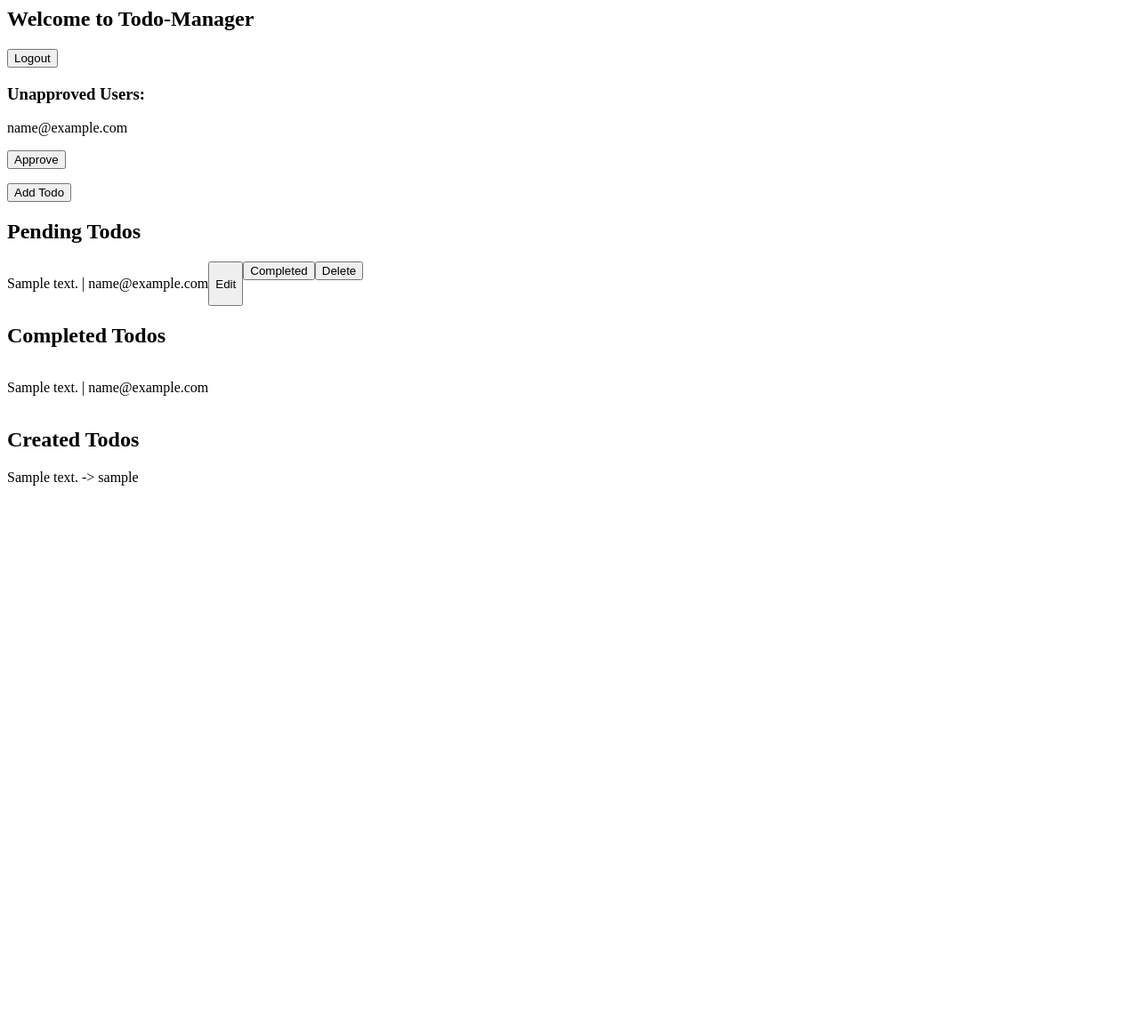
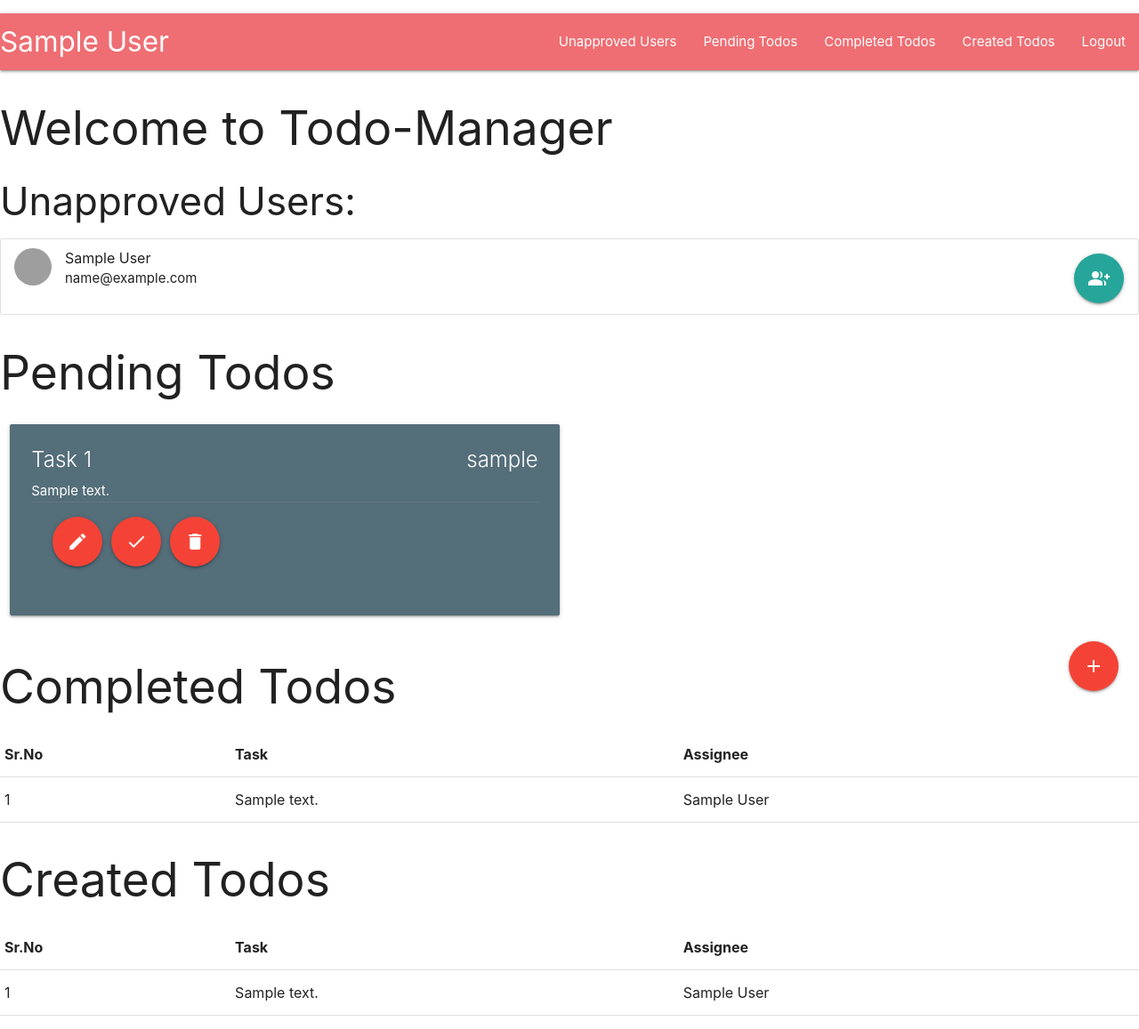
Before and after one commit to sachinharpalani/Todo-Manager, a Django app: template todos/templates/home.html in a window 1280 px wide. Shown: the whole page at 89% size. Before the commit the page ends 546 px from the top, so only its background shows below. Run offline with Django 3.2, Linux system fonts and the light colour scheme; the template is opened without the code that fills it: values that come from a table or form of the project are taken from there, others are empty; tables that the repository leaves empty hold one stand-in row (values such as "Sample post"); some libraries are stand-ins or nearby versions; grey boxes are pictures that could not be loaded.

Commit message:
Refactor UI: Added materialize css

```diff
--- /dev/null
+++ b/accounts/templates/base.html
@@ -0,0 +1,48 @@
+<html>
+
+    <head>
+        <link href="https://fonts.googleapis.com/icon?family=Material+Icons" rel="stylesheet">
+        <link rel="stylesheet" type="text/css" href="https://cdnjs.cloudflare.com/ajax/libs/materialize/0.97.5/css/materialize.min.css">
+        <style>
+         body {
+             display: flex;
+             min-height: 100vh;
+             flex-direction: column;
+         }
+
+         main {
+             flex: 1 0 auto;
+         }
+
+         body {
+             background: #fff;
+         }
+
+         .input-field input[type=date]:focus + label,
+         .input-field input[type=text]:focus + label,
+         .input-field input[type=email]:focus + label,
+         .input-field input[type=password]:focus + label {
+             color: #e91e63;
+         }
+
+         .input-field input[type=date]:focus,
+         .input-field input[type=text]:focus,
+         .input-field input[type=email]:focus,
+         .input-field input[type=password]:focus {
+             border-bottom: 2px solid #e91e63;
+             box-shadow: none;
+         }
+        </style>
+    </head>
+    <body>
+        <div class="section">
+            {% block content %} {% endblock %}
+        </div>
+
+        <!-- Compiled and minified JavaScript -->
+
+        <link rel="stylesheet" href="https://cdnjs.cloudflare.com/ajax/libs/materialize/1.0.0/css/materialize.min.css">
+        <script src="https://cdnjs.cloudflare.com/ajax/libs/materialize/1.0.0/js/materialize.min.js"></script>
+    </body>
+
+</html>
--- a/accounts/urls.py
+++ b/accounts/urls.py
@@ -7,5 +7,5 @@ urlpatterns = [
     path('register', registration, name='register'),
     path('login', login, name='login'),
     path('logout', logout, name='logout'),
-    path('approve', approve_account, name='approve'),
+    path('approve/<int:user_id>', approve_account, name='approve'),
 ]
--- a/accounts/views.py
+++ b/accounts/views.py
@@ -60,10 +60,8 @@ def logout(request):
     return redirect(reverse('todos:home'))
 
 
-def approve_account(request):
+def approve_account(request, user_id):
     if request.method == 'POST':
-        print(request.POST.get('user_id'))
-        user_id = request.POST.get('user_id')
         my_user = get_object_or_404(MyUser, pk=user_id)
         my_user.is_approved = True
         my_user.save()
--- a/todos/templates/home.html
+++ b/todos/templates/home.html
@@ -1,41 +1,94 @@
+{% extends 'base.html' %}
+{% block content %}
+
+<script>
+  function ShowSideBar(){
+  $(document).ready(function(){
+    $('sidenav').sidenav();
+  });
+  }
+</script>
+<!-- Nav bar: https://materializecss.com/navbar.html -->
+<nav>
+    <div class="nav-wrapper">
+      <a href="#!" class="brand-logo">{{ my_user.domain.name }}</a>
+      <a href="#" onclick="ShowSideBar()" data-target="mobile-demo" class="sidenav-trigger"><i class="material-icons">menu</i></a>
+      <ul class="right hide-on-med-and-down">
+        <li><a href="sass.html">Unapproved Users</a></li>
+        <li><a href="sass.html">Pending Todos</a></li>
+        <li><a href="badges.html">Completed Todos</a></li>
+        <li><a href="collapsible.html">Created Todos</a></li>
+        <li><a href="{% url 'accounts:logout' %}">Logout</a></li>
+      </ul>
+    </div>
+</nav>
+
+  <ul class="sidenav" id="mobile-demo">
+    <li><a href="sass.html">Sass</a></li>
+    <li><a href="badges.html">Components</a></li>
+    <li><a href="collapsible.html">Javascript</a></li>
+    <li><a href="mobile.html">Mobile</a></li>
+  </ul>
+
+<div class="fixed-action-btn">
+  <a class="btn-floating btn-large red" href="{% url 'todos:add' %}">
+    <i class="large material-icons">add</i>
+  </a>
+</div>
   <h2> Welcome to Todo-Manager </h2>
 
-<input type="button" onclick="window.location='{% url 'accounts:logout' %}';" value="Logout">
-
-{% if unapproved_users and my_user.is_admin%}
+{% if my_user.is_admin %}
 <h3> Unapproved Users: </h3>
+<ul class="collection">
   {% for user in unapproved_users %}
-<form action="{% url 'accounts:approve' %}" method="post">
+    <li class="collection-item avatar">
+      <img src="https://ukla.org/images/icons/user-icon.svg" alt="" class="circle">
+      <span class="title">{{ user.user.get_full_name }}</span>
+      <p>{{ user.user.email }}</p>
+      <form action="{% url 'accounts:approve' user_id=user.id %}" method="post" style="margin-right: 10px">
               {% csrf_token %}
-    <input type="hidden" name="user_id" value="{{ user.id}}">
-    <p> {{ user.user.email }}</p>
-    <input type="submit" value="Approve">
+              <button type="submit" class="right btn-floating btn-large pulse secondary-content">
+                <i class="large material-icons">group_add</i>
+              </button>
       </form>
+    </li>
   {% endfor %}
+</ul>
 {% endif %}
-
-<input type="button" onclick="window.location='{% url 'todos:add' %}';" value="Add Todo">
 
 <h2>Pending Todos</h2>
 {% if pending_todos %}
 {% for todo in pending_todos %}
-<div style="display:flex">
-    {% if my_user.is_admin %}
-    <p>{{todo.content}} | {{ todo.assigned_to.user.email }}</p>
-    {% else %}
-    <p>{{todo.content}}</p>
-    {% endif %}
-    {% if my_user == todo.assigned_to %}
-    <input type="button" value="Edit" onclick="window.location='{% url 'todos:edit' todo_id=todo.id %}';">
-      <form action="{% url 'todos:complete' todo_id=todo.id %}" method="post">
+<div class="row">
+    <div class="col s12 m6">
+      <div class="card blue-grey darken-1">
+        <div class="card-content white-text">
+          <span class="card-title">
+            <p class="left">Task {{ forloop.counter }} </p>
+            <p class="right">{{ todo.assigned_to }}</p><br>
+          </span>
+          <p>{{ todo.content }}</p>
+          <div class="card-action" style="display: flex;">
+            <a class="left btn-floating btn-large red" href="{% url 'todos:edit' todo_id=todo.id %}" style="margin-right: 10px">
+            <i class="large material-icons">edit</i>
+          </a>
+          <form action="{% url 'todos:complete' todo_id=todo.id %}" method="post" style="margin-right: 10px">
               {% csrf_token %}
-        <input type="submit" value="Completed">
+              <button type="submit" class="btn-floating btn-large red">
+                <i class="large material-icons">done</i>
+              </button>
           </form>
-      <form action="{% url 'todos:delete' todo_id=todo.id %}">
+          <form action="{% url 'todos:delete' todo_id=todo.id %}" method="post" style="margin-right: 10px">
               {% csrf_token %}
-        <input type="submit" value="Delete">
+              <button type="submit" class="right btn-floating btn-large red">
+                <i class="large material-icons">delete</i>
+              </button>
           </form>
-     {% endif %}
+        </div>
+
+      </div>
+    </div>
+</div>
 </div>
 {% endfor %}
 
@@ -45,23 +98,58 @@
 
 <h2>Completed Todos</h2>
 {% if completed_todos %}
+<table>
+        <thead>
+          <tr>
+              <th>Sr.No</th>
+              <th>Task</th>
+              {% if my_user.is_admin %}
+              <th>Assignee</th>
+              {% endif %}
+          </tr>
+        </thead>
+        <tbody>
 {% for todo in completed_todos %}
-<div style="display:flex">
+          <tr>
+            <td>{{ forloop.counter }}</td>
+            <td>{{ todo.content }}</td>
             {% if my_user.is_admin %}
-<p>{{todo.content}} | {{ todo.assigned_to.user.email }}</p>
-{% else %}
-<p>{{todo.content}}</p>
+            <td>{{ todo.assigned_to.user.get_full_name }}</td>
             {% endif %}
-</div>
+          </tr>
 {% endfor %}
+        </tbody>
+</table>
 {% else %}
 <p> No completed todos </p>
 {% endif %}
 
-
 <h2> Created Todos </h2>
 {% if created_todos %}
+<table class="center">
+        <thead>
+          <tr>
+              <th>Sr.No</th>
+              <th>Task</th>
+              {% if my_user.is_admin %}
+              <th>Assignee</th>
+              {% endif %}
+          </tr>
+        </thead>
+        <tbody>
           {% for todo in created_todos %}
-<p>{{ todo.content }} -> {{ todo.assigned_to }}</p>
+          <tr>
+            <td>{{ forloop.counter }}</td>
+            <td>{{ todo.content }}</td>
+            {% if my_user.is_admin %}
+            <td>{{ todo.assigned_to.user.get_full_name }}</td>
+            {% endif %}
+          </tr>
             {% endfor %}
+</tbody>
+</table>
+{% else %}
+<p> No completed todos </p>
 {% endif %}
+
+{% endblock %}
```
Also changed, not shown: accounts/templates/login.html (+26 -8 lines), accounts/templates/register.html (+27 -19 lines), todos/templates/base.html (added, +52 -0 lines), 2 other files. Lines whose indentation alone changed are shown as unchanged.
